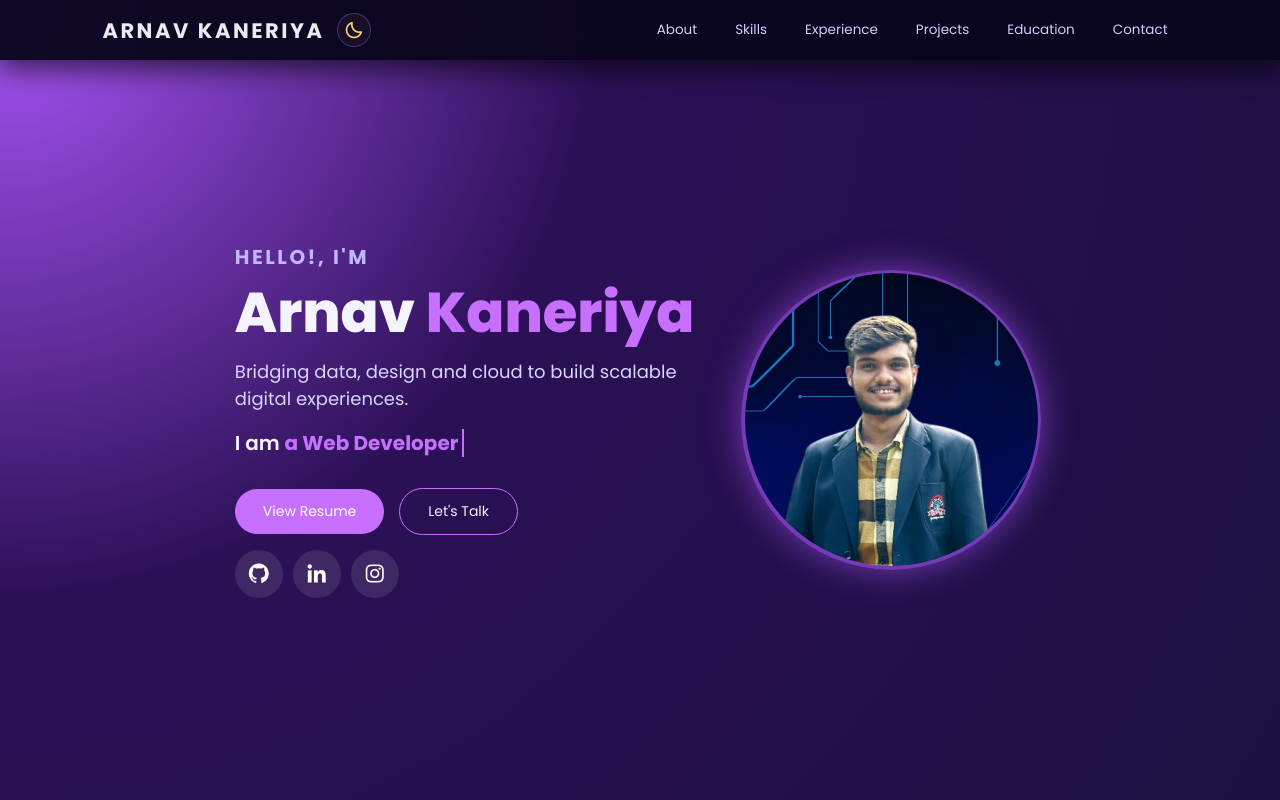
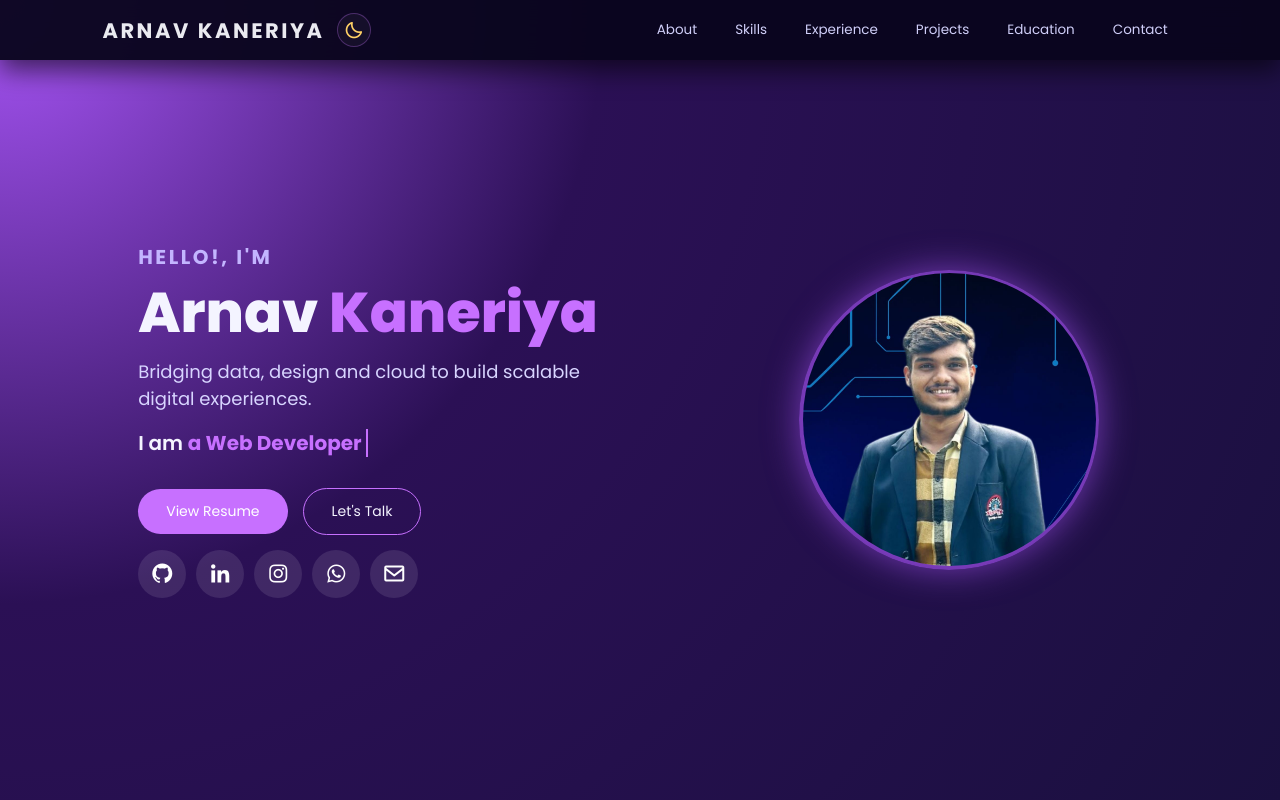
Before and after one commit to Arnav-techh/portfolio-react, a React (Vite) app: page / in a window 1280 px wide. Shown: the top 800 px of the page. Built offline with nearby package versions, Linux system fonts and the light colour scheme.

Commit message:
Add WhatsApp and email social links

```diff
--- a/src/components/Contact.jsx
+++ b/src/components/Contact.jsx
@@ -77,6 +77,23 @@ const Contact = () => {
             >
               <i className="bx bxl-instagram"></i>
             </a>
+             {/* WhatsApp */}
+  <a
+    href="https://api.whatsapp.com/send?phone=917909895850&text=Hi%20Arnav%2C%20I%20just%20visited%20your%20portfolio%20and%20would%20like%20to%20connect."
+    target="_blank"
+    rel="noreferrer"
+  >
+    <i className="bx bxl-whatsapp"></i>
+  </a>
+
+  {/* Email */}
+  <a
+    href="mailto:kaneriyaarnav@gmail.com?subject=Let%27s%20connect&body=Hi%20Arnav%2C%0A%0AI%20just%20visited%20your%20portfolio."
+    target="_blank"
+    rel="noreferrer"
+  >
+    <i className="bx bx-envelope"></i>
+  </a>
           </div>
         </div>
 
--- a/src/components/Hero.jsx
+++ b/src/components/Hero.jsx
@@ -92,6 +92,22 @@ const Hero = () => {
               >
                 <i className="bx bxl-instagram"></i>
               </a>
+              <a
+    href="https://api.whatsapp.com/send?phone=917909895850&text=Hi%20Arnav%2C%20I%20just%20visited%20your%20portfolio%20and%20would%20like%20to%20connect."
+    className="icon-btn hero-icon"
+    target="_blank"
+    rel="noreferrer"
+  >
+    <i className="bx bxl-whatsapp"></i>
+  </a>
+  <a
+    href="mailto:kaneriyaarnav@gmail.com?subject=Let%27s%20connect&body=Hi%20Arnav%2C%0A%0AI%20just%20visited%20your%20portfolio."
+    className="icon-btn hero-icon"
+    target="_blank"
+    rel="noreferrer"
+  >
+    <i className="bx bx-envelope"></i>
+  </a>
             </div>
           </div>
         </div>
```
